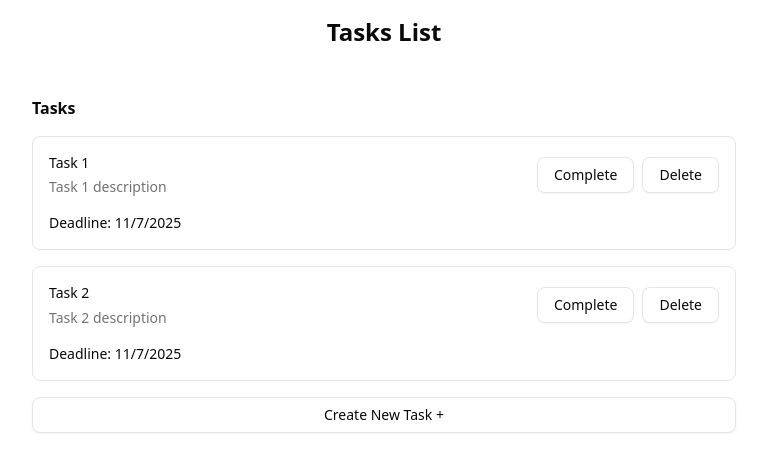
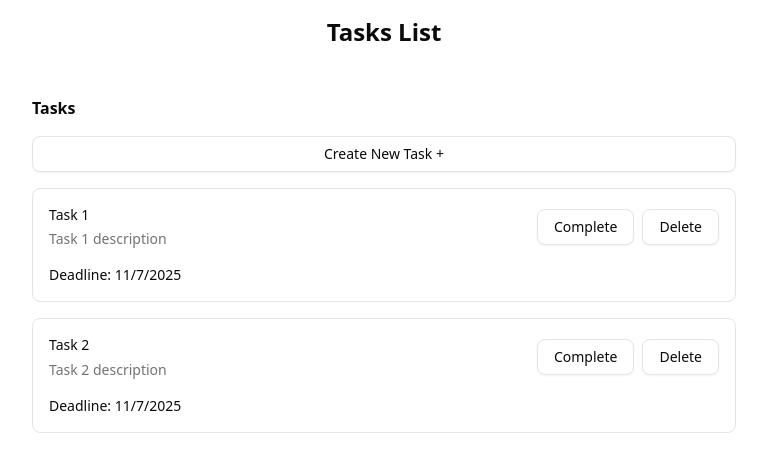
Before and after one commit to fcxmarquez/sf-challenge, a Next.js app: page / in a window 1280 px wide. Shown: the top 472 px of the page, without its empty margins (256-1023 px from the left). Built offline with nearby package versions, Linux system fonts and the light colour scheme.

Commit message:
feat: integrate TaskCreationModal into Home component for task creation

```diff
--- a/app/page.tsx
+++ b/app/page.tsx
@@ -2,17 +2,29 @@
 
 import { ItemContainer } from '@/components/item-container';
 import { TaskCreator } from '@/components/task-creator';
+import { useState } from 'react';
+import { TaskCreationModal } from '@/components/modals/task-creation';
 
 export default function Home() {
+	const [openCreationDialog, setOpenCreationDialog] = useState(false);
+
+	const handleCreateTask = () => {
+		setOpenCreationDialog(true);
+	};
+
 	return (
-		<div className='flex flex-col items-center justify-center p-8 w-full gap-4 max-w-3xl mx-auto'>
-			<div className='flex justify-between w-full'>
-				<h2 className='font-bold text-center'>
-					Tasks
-				</h2>
+		<>
+			<TaskCreationModal
+				open={openCreationDialog}
+				onOpenChange={setOpenCreationDialog}
+			/>
+			<div className='flex flex-col items-center justify-center p-8 w-full gap-4 max-w-3xl mx-auto'>
+				<div className='flex justify-between w-full'>
+					<h2 className='font-bold text-center'>Tasks</h2>
+				</div>
+				<TaskCreator onCreate={handleCreateTask} />
+				<ItemContainer />
 			</div>
-			<ItemContainer />
-      <TaskCreator onCreate={() => {}} />
-		</div>
+		</>
 	);
 }
```
